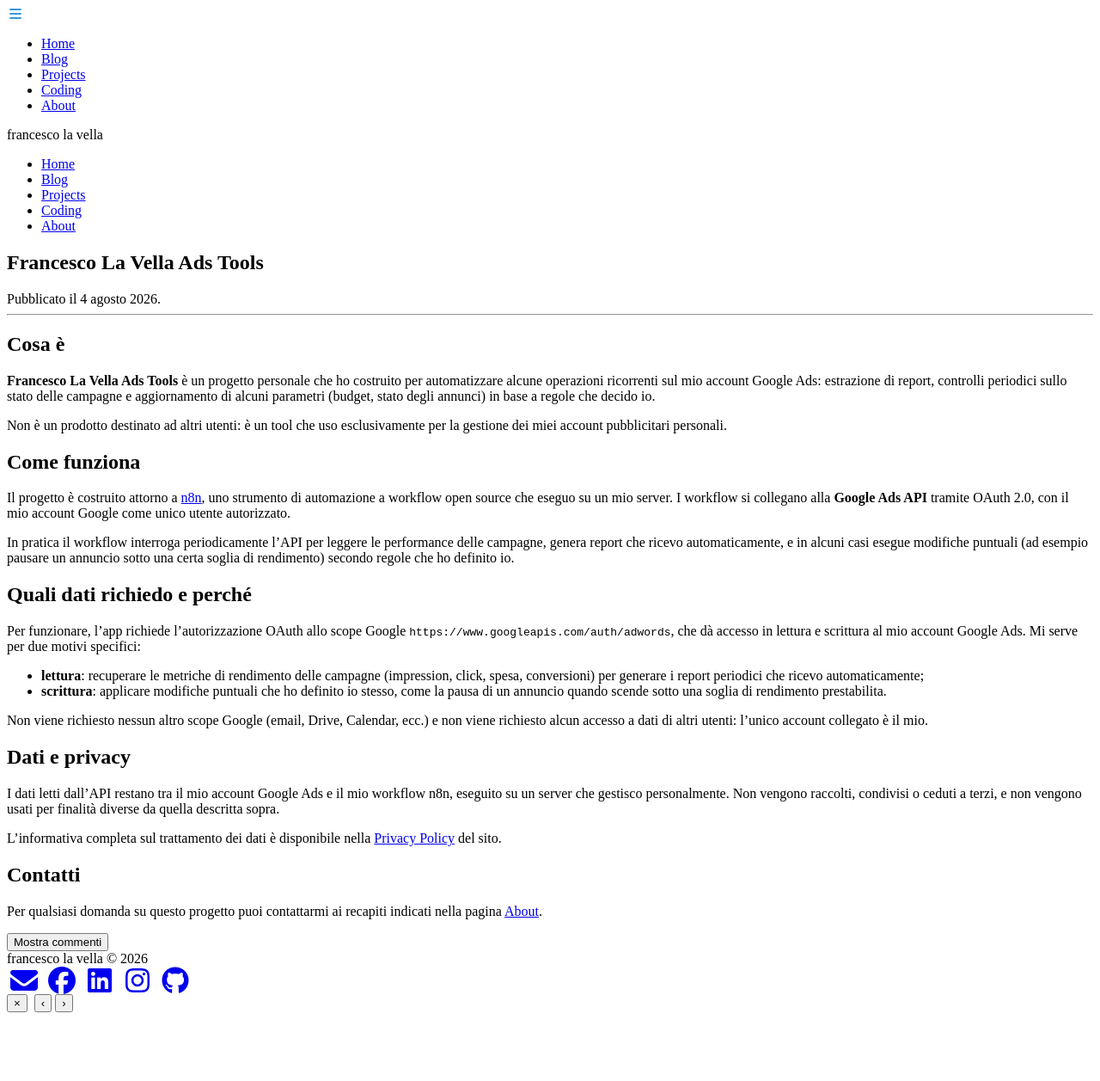
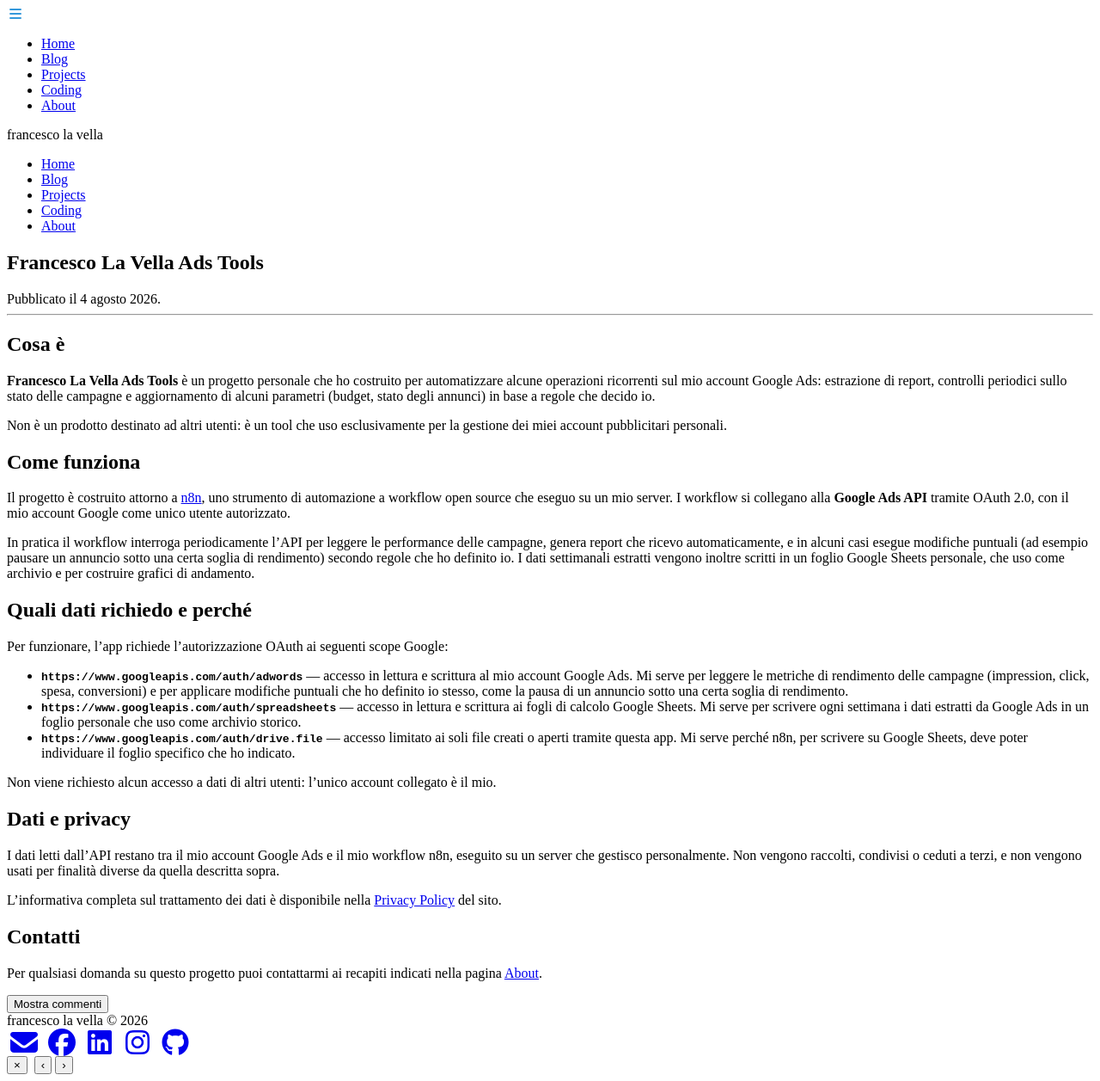
Before and after one commit to francescolv/francescolavella.it, a Jekyll site: the page built from _posts/2026-08-04-ads-automation-tool.md, in a window 1280 px wide. Shown: the whole page at 86% size. Built offline with Jekyll 4.4.1, drawn with Linux system fonts in a browser that asks for light colours; comment, search, counter and statistics services are not loaded; before the commit the page ends 1185 px from its top, so only the background shows below that.

Commit message:
Aggiunge spiegazione scope Sheets/Drive.file usati per l'archivio settimanale

```diff
--- a/_posts/2026-08-04-ads-automation-tool.md
+++ b/_posts/2026-08-04-ads-automation-tool.md
@@ -22,16 +22,17 @@ Non è un prodotto destinato ad altri utenti: è un tool che uso esclusivamente
 
 Il progetto è costruito attorno a [n8n](https://n8n.io), uno strumento di automazione a workflow open source che eseguo su un mio server. I workflow si collegano alla **Google Ads API** tramite OAuth 2.0, con il mio account Google come unico utente autorizzato.
 
-In pratica il workflow interroga periodicamente l'API per leggere le performance delle campagne, genera report che ricevo automaticamente, e in alcuni casi esegue modifiche puntuali (ad esempio pausare un annuncio sotto una certa soglia di rendimento) secondo regole che ho definito io.
+In pratica il workflow interroga periodicamente l'API per leggere le performance delle campagne, genera report che ricevo automaticamente, e in alcuni casi esegue modifiche puntuali (ad esempio pausare un annuncio sotto una certa soglia di rendimento) secondo regole che ho definito io. I dati settimanali estratti vengono inoltre scritti in un foglio Google Sheets personale, che uso come archivio e per costruire grafici di andamento.
 
 ## Quali dati richiedo e perché
 
-Per funzionare, l'app richiede l'autorizzazione OAuth allo scope Google `https://www.googleapis.com/auth/adwords`, che dà accesso in lettura e scrittura al mio account Google Ads. Mi serve per due motivi specifici:
+Per funzionare, l'app richiede l'autorizzazione OAuth ai seguenti scope Google:
 
-- **lettura**: recuperare le metriche di rendimento delle campagne (impression, click, spesa, conversioni) per generare i report periodici che ricevo automaticamente;
-- **scrittura**: applicare modifiche puntuali che ho definito io stesso, come la pausa di un annuncio quando scende sotto una soglia di rendimento prestabilita.
+- **`https://www.googleapis.com/auth/adwords`** — accesso in lettura e scrittura al mio account Google Ads. Mi serve per leggere le metriche di rendimento delle campagne (impression, click, spesa, conversioni) e per applicare modifiche puntuali che ho definito io stesso, come la pausa di un annuncio sotto una certa soglia di rendimento.
+- **`https://www.googleapis.com/auth/spreadsheets`** — accesso in lettura e scrittura ai fogli di calcolo Google Sheets. Mi serve per scrivere ogni settimana i dati estratti da Google Ads in un foglio personale che uso come archivio storico.
+- **`https://www.googleapis.com/auth/drive.file`** — accesso limitato ai soli file creati o aperti tramite questa app. Mi serve perché n8n, per scrivere su Google Sheets, deve poter individuare il foglio specifico che ho indicato.
 
-Non viene richiesto nessun altro scope Google (email, Drive, Calendar, ecc.) e non viene richiesto alcun accesso a dati di altri utenti: l'unico account collegato è il mio.
+Non viene richiesto alcun accesso a dati di altri utenti: l'unico account collegato è il mio.
 
 ## Dati e privacy
 
```
